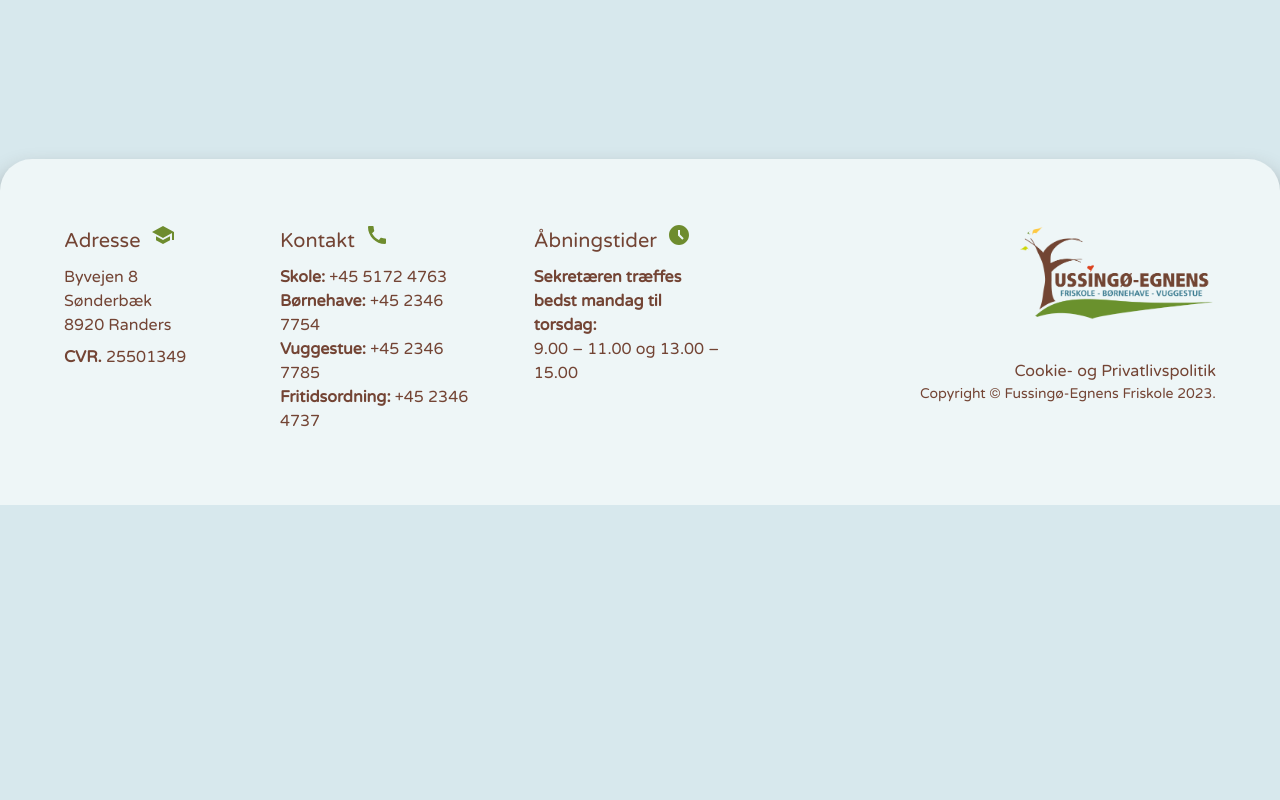
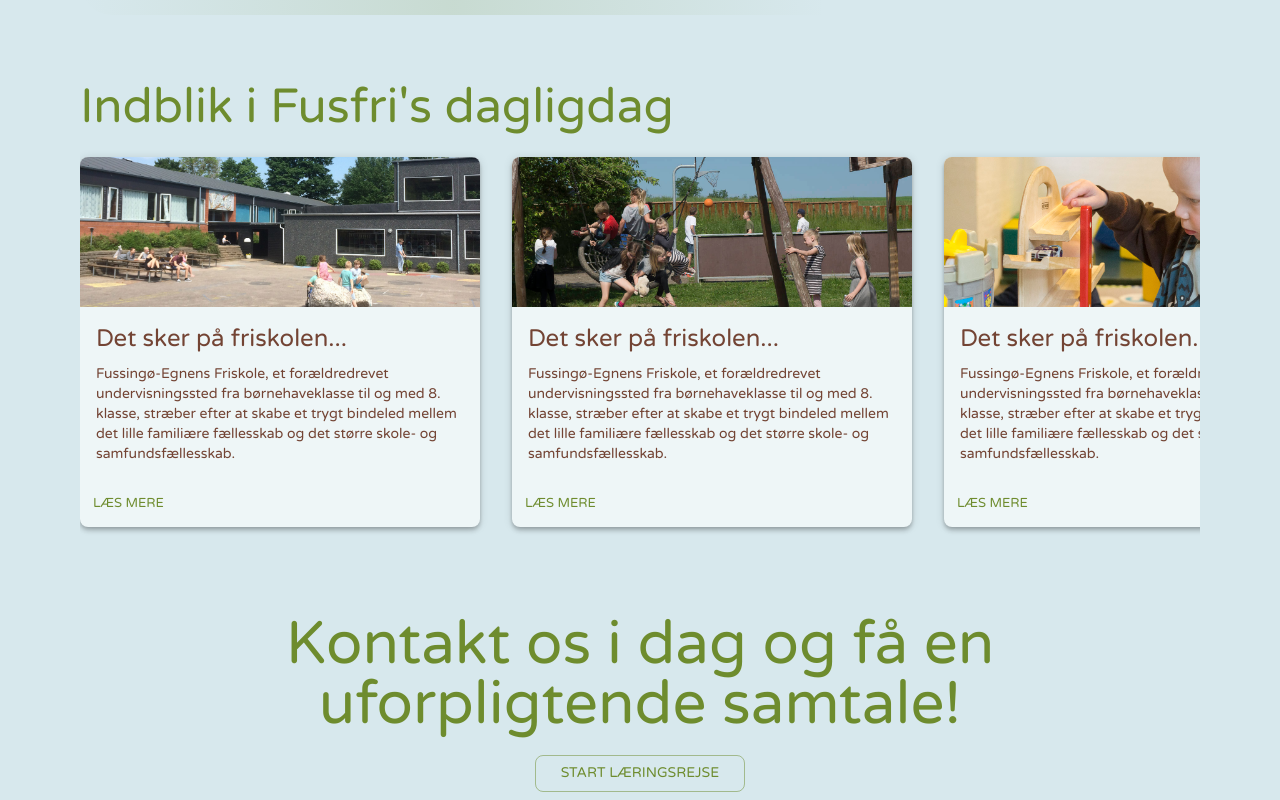
Before and after one commit to pernwn/fusfri, a React (Vite) app: page / in a window 1280 px wide. Shown: the part 3040-3840 px from the top of the page. Before the commit the page ends 3545 px from the top, so only its background shows below. Built offline with nearby package versions, Linux system fonts and the light colour scheme; no server answers.

Commit message:
homepaaaage

```diff
--- a/src/App.css
+++ b/src/App.css
@@ -8,6 +8,7 @@
 
 main {
   margin-top: 10em;
+  overflow-x: hidden;
 }
 
 .action-container {
--- a/src/components/SoMe.jsx
+++ b/src/components/SoMe.jsx
@@ -10,7 +10,7 @@
     const url = "home-page";
 
     return (
-        <main>
+        <main className='bgGraphic'>
             <Stack spacing={4} sx={{ width: "100%" }}>
                 {soMe.map(postID => (
                     <Box key={postID} sx={{width:"70%"}}>
@@ -18,7 +18,7 @@
                     </Box>
                 ))}
 
-                <Stack spacing={4} direction={"row"} sx={{ display: 'flex', justifyContent: 'center', height: '50em'}}>
+                <Stack spacing={4} direction={"row"} sx={{ display: 'flex', justifyContent: 'center', height: '45em'}}>
                     <Box>
                         <FacebookEmbed url='https://www.facebook.com/profile.php?id=100057440410445' width={550} height={600} />
                     </Box>
--- a/src/components/buttons.jsx
+++ b/src/components/buttons.jsx
@@ -1,7 +1,7 @@
 //{ Lavet af Victoria }
 
 
-import { Button, Typography } from "@mui/material"
+import { Button, Card, CardActions, CardContent, CardMedia, Typography } from "@mui/material"
 import { NavLink } from "react-router-dom"
 
 
@@ -48,4 +48,26 @@
     )
 }
 
-export {FilledBtn, OutlinedBtn, LinkBtn}
+const CardProp = (props) => {
+    return (
+        <Card elevation={4} sx={{ minWidth: 400, height: "100%"}}>
+            <CardMedia
+                sx={{ height: 150 }}
+                image={props.img}
+                title={props.title}
+            />
+            <CardContent>
+                <Typography variant="h5" gutterBottom component="div">{props.cardTitle}</Typography>
+                <Typography variant="body2">
+                    {props.body}
+                </Typography>
+            </CardContent>
+            <CardActions>
+                <Button size="small" href={props.href}>Læs mere</Button>
+            </CardActions>
+        </Card>
+
+    )
+}
+
+export { FilledBtn, OutlinedBtn, LinkBtn, CardProp }
--- a/src/components/muiForm.jsx
+++ b/src/components/muiForm.jsx
@@ -1,6 +1,5 @@
-import { Box, Button, Checkbox, FormControlLabel, Grid, InputLabel, ListItemText, MenuItem, OutlinedInput, Select, TextField, useTheme } from "@mui/material";
+import { Alert, Box, Button, Checkbox, FormControlLabel, Grid, InputLabel, ListItemText, MenuItem, OutlinedInput, Select, Snackbar, TextField, useTheme } from "@mui/material";
 import { useState } from "react";
-import { toast } from "react-toastify";
 import emailjs from "@emailjs/browser";
 
 const ITEM_HEIGHT = 48;
@@ -70,30 +69,20 @@
             .then((response) => {
                 console.log('Email sent successfully:', response);
                 // Handlinger efter succesfuld afsendelse, f.eks. nulstil formen eller vis en bekræftelsesbesked
-                toast.success("Beskeden er sendt!", {
-                    position: "bottom-right",
-                    autoClose: 3000,
-                    hideProgressBar: true,
-                    closeOnClick: true,
-                    pauseOnHover: true,
-                    draggable: true,
-                    progress: undefined,
-                    theme: "light",
-                  });
+                <Snackbar autoHideDuration={6000}>
+                    <Alert severity="success" sx={{ width: '100%' }}>
+                        Besked sendt!
+                    </Alert>
+                </Snackbar>
             })
             .catch((error) => {
                 console.error('Error sending email:', error);
                 // Behandle fejl, f.eks. vis en fejlbesked til brugeren
-                toast.success("Fejl ved afsendelse af besked", {
-                    position: "bottom-right",
-                    autoClose: 3000,
-                    hideProgressBar: true,
-                    closeOnClick: true,
-                    pauseOnHover: true,
-                    draggable: true,
-                    progress: undefined,
-                    theme: "light",
-                  });
+                <Snackbar autoHideDuration={6000}>
+                    <Alert severity="success" sx={{ width: '100%' }}>
+                        Fejl ved afsendelse af besked.
+                    </Alert>
+                </Snackbar>
             });
     };
 
--- a/src/pages/homepage.jsx
+++ b/src/pages/homepage.jsx
@@ -2,8 +2,8 @@
 
 
 
-import { Box, Stack } from "@mui/material";
-import { FilledBtn } from "../components/buttons";
+import { Box, Card, Paper, Stack, Tabs, Typography } from "@mui/material";
+import { CardProp, FilledBtn, OutlinedBtn } from "../components/buttons";
 
 
 
@@ -18,12 +18,24 @@
 import friskole from "../assets/billeder/friskole.jpeg"
 import boernehave from "../assets/billeder/boernehave.jpeg"
 import vuggestue from "../assets/billeder/vuggestue.jpeg"
+
+import leg from "../assets/fusfri-billeder/fus-friskolen-leg-1280-06.jpeg"
+import gaard from "../assets/fusfri-billeder/fus-friskolen-leg-1280-05.jpeg"
+import gynge from "../assets/fusfri-billeder/fus-friskolen-leg-1280-01.jpeg"
+import dreng from "../assets/fusfri-billeder/fusfri-vuggestu-leg-1280px_6.jpeg"
+import basket from "../assets/fusfri-billeder/fus-friskolen-leg-1280-08.jpeg"
+import corn from "../assets/fusfri-billeder/fus-friskolen-leg-1280-02.jpeg"
+
+
 import { Link } from "react-router-dom";
+
 
 export default function HomePage() {
   const kontakt = [292];
   const institutioner = [321];
   const url = "home-page";
+
+
 
 
   return (
@@ -32,7 +44,7 @@
     }}>
       <FilledBtn name="Friskole" page="/friskole" />
       <FilledBtn name="Kalender" page="/information" />
-      <Stack spacing={8} >
+      <Stack spacing={8}>
         <iframe //hero-video fra fusfris youtubekanal
           width="100%"
           height="600vh"
@@ -56,14 +68,14 @@
         </Stack>
 
 
-        <Stack sx={{alignItems:"center", height:"85vh"}}>
+        <Stack sx={{ alignItems: "center", height: "85vh" }}>
           {institutioner.map(postID => (
-            <Box key={postID} sx={{width:"85%"}}>
+            <Box key={postID} sx={{ width: "85%" }}>
               <Content site={url} postId={postID} />
             </Box>
           ))}
 
-          <Stack direction={"row"} spacing={4} sx={{width:"50%"}} className="imgContainer">
+          <Stack direction={"row"} spacing={4} sx={{ width: "50%" }} className="imgContainer">
             <div><Link to="/" ><img src={friskole} alt="Friskole billede" className="h-imgLink" /></Link></div>
             <div><Link to="/"><img src={boernehave} alt="Børnehave billede" className="h-imgLink" /></Link></div>
             <div><Link to="/"><img src={vuggestue} alt="Vuggestue billede" className="h-imgLink" /></Link></div>
@@ -73,13 +85,68 @@
 
         <SoMe />
 
-        <Stack /* TODO: image carrousel */>
-
-        </Stack>
-
-      </Stack>
 
 
+        <Box sx={{ height: "60vh", width: "100%" }}>
+          <Typography variant="h3">Indblik i Fusfri&apos;s dagligdag</Typography>
+          <Stack direction={"row"} spacing={4} sx={{ overflowX: "auto", width: "100%", p: "2% 0 4% 0", scrollbarColor: "transparent" }}>
+            <CardProp
+              img={gaard}
+              title="Friskolen"
+              cardTitle="Det sker på friskolen..."
+              body="Fussingø-Egnens Friskole, et forældredrevet undervisningssted fra børnehaveklasse til og med 8. klasse, stræber efter at skabe et trygt bindeled mellem det lille familiære fællesskab og det større skole- og samfundsfællesskab."
+              href="/friskole"
+            />
+
+            <CardProp
+              img={leg}
+              title="Friskolen"
+              cardTitle="Det sker på friskolen..."
+              body="Fussingø-Egnens Friskole, et forældredrevet undervisningssted fra børnehaveklasse til og med 8. klasse, stræber efter at skabe et trygt bindeled mellem det lille familiære fællesskab og det større skole- og samfundsfællesskab."
+              href="/friskole"
+            />
+
+            <CardProp
+              img={dreng}
+              title="Friskolen"
+              cardTitle="Det sker på friskolen..."
+              body="Fussingø-Egnens Friskole, et forældredrevet undervisningssted fra børnehaveklasse til og med 8. klasse, stræber efter at skabe et trygt bindeled mellem det lille familiære fællesskab og det større skole- og samfundsfællesskab."
+              href="/friskole"
+            />
+
+            <CardProp
+              img={gynge}
+              title="Friskolen"
+              cardTitle="Det sker på friskolen..."
+              body="Fussingø-Egnens Friskole, et forældredrevet undervisningssted fra børnehaveklasse til og med 8. klasse, stræber efter at skabe et trygt bindeled mellem det lille familiære fællesskab og det større skole- og samfundsfællesskab."
+              href="/friskole"
+            />
+
+            <CardProp
+              img={basket}
+              title="Friskolen"
+              cardTitle="Det sker på friskolen..."
+              body="Fussingø-Egnens Friskole, et forældredrevet undervisningssted fra børnehaveklasse til og med 8. klasse, stræber efter at skabe et trygt bindeled mellem det lille familiære fællesskab og det større skole- og samfundsfællesskab."
+              href="/friskole"
+            />
+
+            <CardProp
+              img={corn}
+              title="Friskolen"
+              cardTitle="Det sker på friskolen..."
+              body="Fussingø-Egnens Friskole, et forældredrevet undervisningssted fra børnehaveklasse til og med 8. klasse, stræber efter at skabe et trygt bindeled mellem det lille familiære fællesskab og det større skole- og samfundsfællesskab."
+              href="/friskole"
+            />
+          </Stack>
+        </Box>
+
+        <Box sx={{ display: "flex",  justifyContent: "center", height: "30vh", textAlign: "center"}}>
+          <Box sx={{display: "flex", justifyContent:"center", flexDirection: "column", alignItems: "center", width: "80%", height:"10em" }}>
+            <Typography variant="h2" gutterBottom>Kontakt os i dag og få en uforpligtende samtale!</Typography>
+            <OutlinedBtn name="Start læringsrejse" page="/kontakt" w="15em" />
+          </Box>
+        </Box>
+      </Stack>
     </main>
   );
 }
```
Lines whose indentation alone changed are shown as unchanged.
